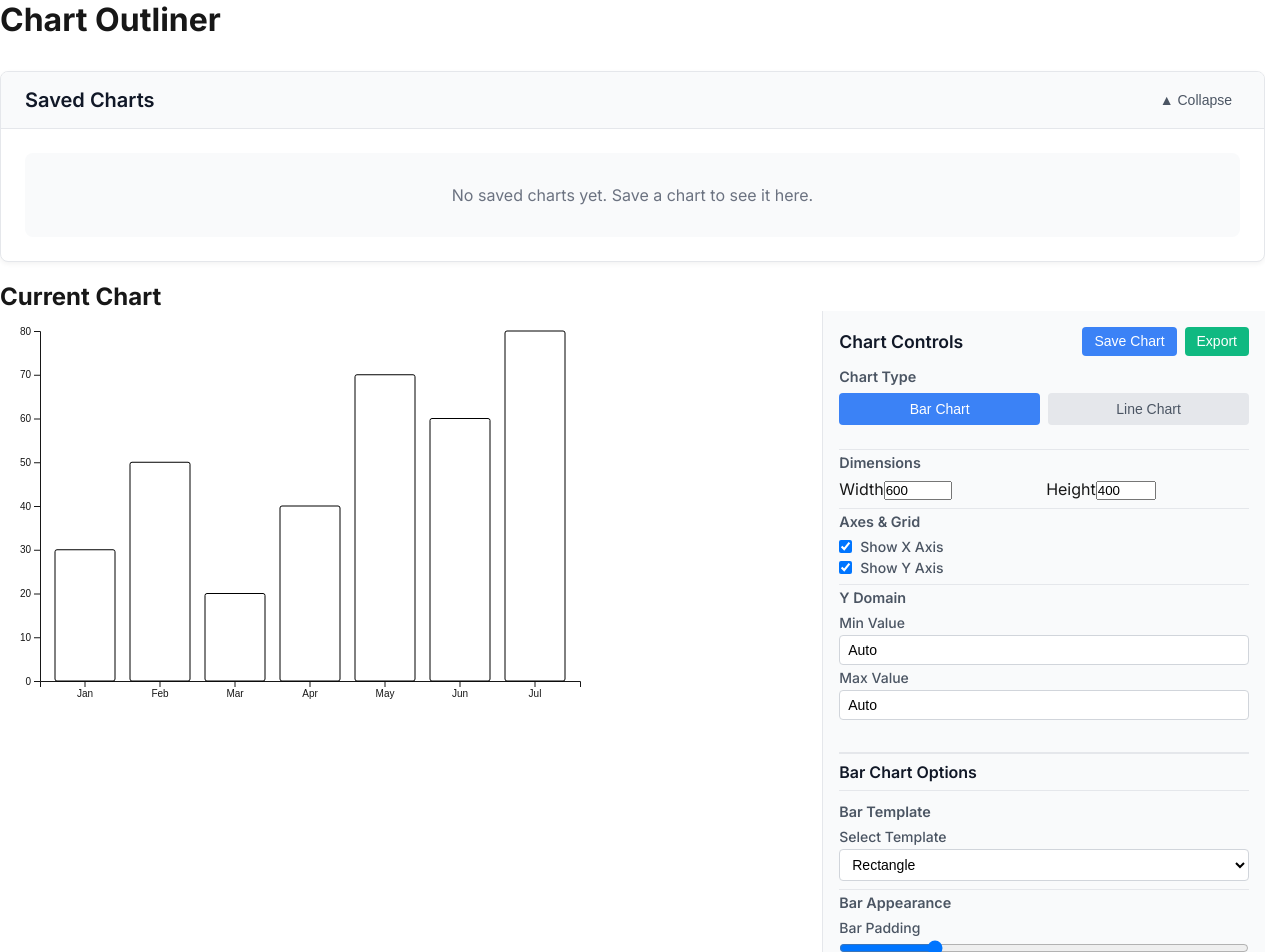
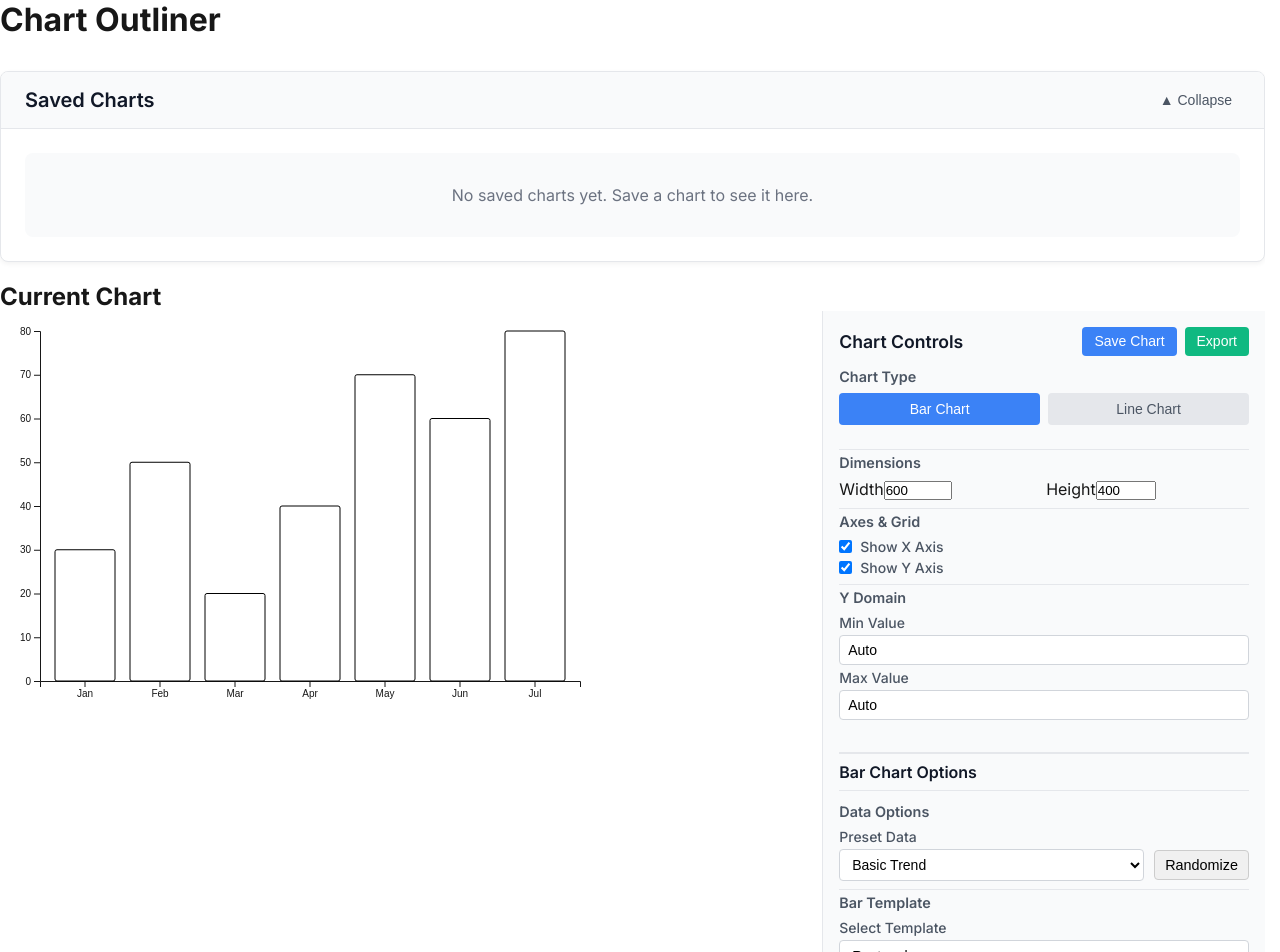
Before and after one commit to KimSeonGyeom/Chart-Outliner, a Next.js app: page / in a window 1280 px wide. Shown: the top 952 px of the page. Built offline with nearby package versions, Linux system fonts and the light colour scheme.

Commit message:
dataset presets

```diff
--- a/components/charts/BarChartControls.tsx
+++ b/components/charts/BarChartControls.tsx
@@ -22,19 +22,9 @@ import {
   saveChart,
   downloadChart
 } from '../controls';
+import { sampleDataSets, generateRandomBarData } from '../data';
 import '../../styles/components/ControlPanel.scss';
 import '../../styles/components/BarChartControls.scss';
-
-// Sample data for demonstration
-const sampleData: ChartData = [
-  { x: 'Jan', y: 30 },
-  { x: 'Feb', y: 50 },
-  { x: 'Mar', y: 20 },
-  { x: 'Apr', y: 40 },
-  { x: 'May', y: 70 },
-  { x: 'Jun', y: 60 },
-  { x: 'Jul', y: 80 },
-];
 
 interface BarChartControlsProps {
   data?: ChartData;
@@ -52,7 +42,7 @@ interface BarChartControlsProps {
 }
 
 function BarChartControls({
-  data = sampleData,
+  data = sampleDataSets.basic,
   chartRef,
   activeChart,
   onChartTypeChange,
@@ -78,6 +68,10 @@ function BarChartControls({
 
   // Template selection
   const [selectedTemplate, setSelectedTemplate] = useState<string>(loadedConfig?.selectedTemplate || 'rectangle');
+
+  // Data state
+  const [chartData, setChartData] = useState<ChartData>(data);
+  const [selectedPreset, setSelectedPreset] = useState<string>("basic");
 
   // Axis appearance
   const [axisOptions, setAxisOptions] = useState<AxisOptions>({
@@ -116,6 +110,22 @@ function BarChartControls({
   // Handle domain change
   const handleDomainChange = (min: number | undefined, max: number | undefined) => {
     setAxisOptions(prev => ({ ...prev, yDomainMin: min, yDomainMax: max }));
+  };
+
+  // Function to generate random data
+  const generateRandomData = () => {
+    setChartData(generateRandomBarData());
+    setSelectedPreset("custom");
+  };
+
+  // Function to handle preset selection
+  const handlePresetChange = (preset: string) => {
+    if (preset === "random") {
+      generateRandomData();
+    } else if (preset in sampleDataSets) {
+      setChartData(sampleDataSets[preset as keyof typeof sampleDataSets]);
+      setSelectedPreset(preset);
+    }
   };
 
   // Get chart config for saving
@@ -216,9 +226,43 @@ function BarChartControls({
     </>
   );
 
+  // Add data controls section
+  const dataControls = (
+    <div className="section">
+      <h3>Data Options</h3>
+      <div className="control-group">
+        <label>Preset Data</label>
+        <div className="data-presets">
+          <select
+            value={selectedPreset}
+            onChange={(e) => handlePresetChange(e.target.value)}
+          >
+            <option value="basic">Basic Trend</option>
+            <option value="rising">Rising Trend</option>
+            <option value="falling">Falling Trend</option>
+            <option value="grouped">Grouped Categories</option>
+            <option value="exponential">Exponential Growth</option>
+            <option value="logarithmic">Logarithmic Growth</option>
+            <option value="sinusoidal">Sine Wave</option>
+            <option value="custom" disabled={selectedPreset !== "custom"}>Custom</option>
+          </select>
+          <button
+            className="randomize-button"
+            onClick={generateRandomData}
+            title="Generate random data"
+          >
+            Randomize
+          </button>
+        </div>
+      </div>
+    </div>
+  );
+
   // Chart-specific controls
   const chartSpecificControls = (
     <>
+      {dataControls}
+
       <BarTemplateSection
         selectedTemplate={selectedTemplate}
         onTemplateChange={setSelectedTemplate}
@@ -287,7 +331,7 @@ function BarChartControls({
         <div className="chart-container">
           <div ref={chartRef} className="chart-display">
             <BarChart
-              data={data}
+              data={chartData}
               width={dimensions.width}
               height={dimensions.height}
               barPadding={barPadding}
--- a/components/charts/LineChartControls.tsx
+++ b/components/charts/LineChartControls.tsx
@@ -20,19 +20,9 @@ import {
   saveChart,
   downloadChart
 } from '../controls';
+import { sampleDataSets, generateRandomLineData } from '../data';
 import '../../styles/components/ControlPanel.scss';
 import '../../styles/components/LineChartControls.scss';
-
-// Sample data for demonstration
-const sampleData: ChartData = [
-  { x: 'Jan', y: 30 },
-  { x: 'Feb', y: 50 },
-  { x: 'Mar', y: 20 },
-  { x: 'Apr', y: 40 },
-  { x: 'May', y: 70 },
-  { x: 'Jun', y: 60 },
-  { x: 'Jul', y: 80 },
-];
 
 interface LineChartControlsProps {
   data?: ChartData;
@@ -52,7 +42,7 @@ interface LineChartControlsProps {
 }
 
 function LineChartControls({
-  data = sampleData,
+  data = sampleDataSets.basic,
   width = 600,
   height = 400,
   chartRef,
@@ -102,6 +92,10 @@ function LineChartControls({
   const [showExportOptions, setShowExportOptions] = useState(false);
   const [exportFileName, setExportFileName] = useState('');
   const [exportFileType, setExportFileType] = useState<'png' | 'jpg' | 'svg'>('png');
+
+  // Add state for current data
+  const [chartData, setChartData] = useState<ChartData>(data);
+  const [selectedPreset, setSelectedPreset] = useState<string>("basic");
 
   // Handle dimension change
   const handleDimensionChange = (dimension: keyof ChartDimensions, value: number) => {
@@ -221,6 +215,54 @@ function LineChartControls({
     }
   };
 
+  // Function to generate random data
+  const generateRandomData = () => {
+    setChartData(generateRandomLineData());
+    setSelectedPreset("custom");
+  };
+
+  // Function to handle preset selection
+  const handlePresetChange = (preset: string) => {
+    if (preset === "random") {
+      generateRandomData();
+    } else if (preset in sampleDataSets) {
+      setChartData(sampleDataSets[preset as keyof typeof sampleDataSets]);
+      setSelectedPreset(preset);
+    }
+  };
+
+  // Add data controls section
+  const dataControls = (
+    <div className="section">
+      <h3>Data Options</h3>
+      <div className="control-group">
+        <label>Preset Data</label>
+        <div className="data-presets">
+          <select
+            value={selectedPreset}
+            onChange={(e) => handlePresetChange(e.target.value)}
+          >
+            <option value="basic">Basic Trend</option>
+            <option value="rising">Rising Trend</option>
+            <option value="falling">Falling Trend</option>
+            <option value="wave">Wave Pattern</option>
+            <option value="exponential">Exponential Growth</option>
+            <option value="logarithmic">Logarithmic Growth</option>
+            <option value="sinusoidal">Sine Wave</option>
+            <option value="custom" disabled={selectedPreset !== "custom"}>Custom</option>
+          </select>
+          <button
+            className="randomize-button"
+            onClick={generateRandomData}
+            title="Generate random data"
+          >
+            Randomize
+          </button>
+        </div>
+      </div>
+    </div>
+  );
+
   // Shared controls
   const sharedControls = (
     <>
@@ -245,6 +287,8 @@ function LineChartControls({
   // Chart-specific controls
   const chartSpecificControls = (
     <>
+      {dataControls}
+
       <LineAppearanceSection
         curveType={lineOptions.curveType}
         curveTension={lineOptions.curveTension}
@@ -323,7 +367,7 @@ function LineChartControls({
         <div className="chart-container">
           <div ref={chartRef} className="chart-display">
             <LineChart
-              data={data}
+              data={chartData}
               width={dimensions.width}
               height={dimensions.height}
               marginTop={marginTop}
--- /dev/null
+++ b/components/data/index.ts
@@ -0,0 +1 @@
+export * from './sampleData';
--- /dev/null
+++ b/components/data/sampleData.ts
@@ -0,0 +1,204 @@
+import { ChartData } from '../templates/types';
+
+// Data labels for random generation
+export const dataLabels = {
+  months: ['Jan', 'Feb', 'Mar', 'Apr', 'May', 'Jun', 'Jul', 'Aug', 'Sep', 'Oct', 'Nov', 'Dec'],
+  categories: ['Cat A', 'Cat B', 'Cat C', 'Cat D', 'Cat E', 'Cat F', 'Cat G', 'Cat H'],
+};
+
+// Generate a new dataset with a specific trend
+export const generateTrendData = (trend: 'linear' | 'exponential' | 'logarithmic' | 'sinusoidal', numPoints: number = 7): ChartData => {
+  const data: ChartData = [];
+
+  switch (trend) {
+    case 'linear':
+      for (let i = 0; i < numPoints; i++) {
+        data.push({
+          x: dataLabels.months[i % 12],
+          y: Math.floor(10 + (i * 90) / (numPoints - 1))
+        });
+      }
+      break;
+
+    case 'exponential':
+      for (let i = 0; i < numPoints; i++) {
+        // Exponential growth formula: y = a * e^(b*x)
+        // Using a = 10, b = 0.4
+        const x = i / (numPoints - 1);
+        data.push({
+          x: dataLabels.months[i % 12],
+          y: Math.floor(10 * Math.exp(3 * x))
+        });
+      }
+      break;
+
+    case 'logarithmic':
+      for (let i = 0; i < numPoints; i++) {
+        // Logarithmic growth: y = a * ln(b*x + 1)
+        // Using a = 30, b = 10
+        const x = (i + 1) / numPoints;
+        data.push({
+          x: dataLabels.months[i % 12],
+          y: Math.floor(30 * Math.log(10 * x + 1))
+        });
+      }
+      break;
+
+    case 'sinusoidal':
+      for (let i = 0; i < numPoints; i++) {
+        // Sine wave: y = a * sin(b*x) + c
+        // Using a = 40, b = 2*π, c = 50
+        const x = i / (numPoints - 1);
+        data.push({
+          x: dataLabels.months[i % 12],
+          y: Math.floor(40 * Math.sin(2 * Math.PI * x) + 50)
+        });
+      }
+      break;
+  }
+
+  return data;
+};
+
+// Sample datasets for charts
+export const sampleDataSets = {
+  basic: [
+    { x: 'Jan', y: 30 },
+    { x: 'Feb', y: 50 },
+    { x: 'Mar', y: 20 },
+    { x: 'Apr', y: 40 },
+    { x: 'May', y: 70 },
+    { x: 'Jun', y: 60 },
+    { x: 'Jul', y: 80 },
+  ],
+  rising: [
+    { x: 'Jan', y: 10 },
+    { x: 'Feb', y: 20 },
+    { x: 'Mar', y: 35 },
+    { x: 'Apr', y: 45 },
+    { x: 'May', y: 60 },
+    { x: 'Jun', y: 80 },
+    { x: 'Jul', y: 95 },
+  ],
+  falling: [
+    { x: 'Jan', y: 90 },
+    { x: 'Feb', y: 80 },
+    { x: 'Mar', y: 65 },
+    { x: 'Apr', y: 50 },
+    { x: 'May', y: 35 },
+    { x: 'Jun', y: 20 },
+    { x: 'Jul', y: 10 },
+  ],
+  wave: [
+    { x: 'Jan', y: 50 },
+    { x: 'Feb', y: 80 },
+    { x: 'Mar', y: 30 },
+    { x: 'Apr', y: 90 },
+    { x: 'May', y: 20 },
+    { x: 'Jun', y: 70 },
+    { x: 'Jul', y: 40 },
+  ],
+  grouped: [
+    { x: 'Cat A', y: 25 },
+    { x: 'Cat B', y: 65 },
+    { x: 'Cat C', y: 40 },
+    { x: 'Cat D', y: 85 },
+    { x: 'Cat E', y: 50 },
+  ],
+  // Add trend datasets
+  exponential: generateTrendData('exponential'),
+  logarithmic: generateTrendData('logarithmic'),
+  sinusoidal: generateTrendData('sinusoidal'),
+};
+
+// Generate random data for line charts
+export const generateRandomLineData = (): ChartData => {
+  const dataPoints = 7 + Math.floor(Math.random() * 6); // Between 7-12 data points
+  const newData: ChartData = [];
+
+  for (let i = 0; i < dataPoints; i++) {
+    newData.push({
+      x: dataLabels.months[i % 12],
+      y: Math.floor(Math.random() * 100) // Random value between 0-100
+    });
+  }
+
+  return newData;
+};
+
+// Generate random data for bar charts
+export const generateRandomBarData = (): ChartData => {
+  const dataPoints = 5 + Math.floor(Math.random() * 4); // Between 5-8 data points
+  const newData: ChartData = [];
+
+  for (let i = 0; i < dataPoints; i++) {
+    newData.push({
+      x: dataLabels.categories[i % dataLabels.categories.length],
+      y: Math.floor(Math.random() * 100) // Random value between 0-100
+    });
+  }
+
+  return newData;
+};
+
+// Data utility functions
+export const getDataRange = (data: ChartData): { min: number, max: number } => {
+  if (!data || data.length === 0) {
+    return { min: 0, max: 100 };
+  }
+
+  const min = Math.min(...data.map(d => d.y));
+  const max = Math.max(...data.map(d => d.y));
+
+  return { min, max };
+};
+
+// Additional data utility functions
+
+// Normalize data to a 0-1 scale
+export const normalizeData = (data: ChartData): ChartData => {
+  if (!data || data.length === 0) return [];
+
+  const { min, max } = getDataRange(data);
+  const range = max - min;
+
+  if (range === 0) return data; // Avoid division by zero
+
+  return data.map(point => ({
+    x: point.x,
+    y: (point.y - min) / range
+  }));
+};
+
+// Scale data to fit within a specific range
+export const scaleDataToRange = (data: ChartData, targetMin: number, targetMax: number): ChartData => {
+  if (!data || data.length === 0) return [];
+
+  const normalized = normalizeData(data);
+  const targetRange = targetMax - targetMin;
+
+  return normalized.map(point => ({
+    x: point.x,
+    y: point.y * targetRange + targetMin
+  }));
+};
+
+// Sort data by x or y values
+export const sortData = (data: ChartData, sortBy: 'x' | 'y' = 'x', ascending: boolean = true): ChartData => {
+  if (!data || data.length === 0) return [];
+
+  return [...data].sort((a, b) => {
+    const aValue = sortBy === 'x' ? String(a.x) : a.y;
+    const bValue = sortBy === 'x' ? String(b.x) : b.y;
+
+    if (sortBy === 'x') {
+      return ascending
+        ? String(aValue).localeCompare(String(bValue))
+        : String(bValue).localeCompare(String(aValue));
+    } else {
+      return ascending
+        ? (aValue as number) - (bValue as number)
+        : (bValue as number) - (aValue as number);
+    }
+  });
+};
--- a/styles/components/ControlPanel.scss
+++ b/styles/components/ControlPanel.scss
@@ -541,3 +541,33 @@
     }
   }
 }
+
+// Add styling for data-presets and randomize button
+.data-presets {
+  display: flex;
+  align-items: center;
+  gap: 10px;
+
+  select {
+    flex: 1;
+    min-width: 0;
+  }
+
+  .randomize-button {
+    padding: 6px 10px;
+    background-color: #f0f0f0;
+    border: 1px solid #ccc;
+    border-radius: 4px;
+    cursor: pointer;
+    font-size: 0.9em;
+    transition: background-color 0.2s;
+
+    &:hover {
+      background-color: #e0e0e0;
+    }
+
+    &:active {
+      background-color: #d0d0d0;
+    }
+  }
+}
```
